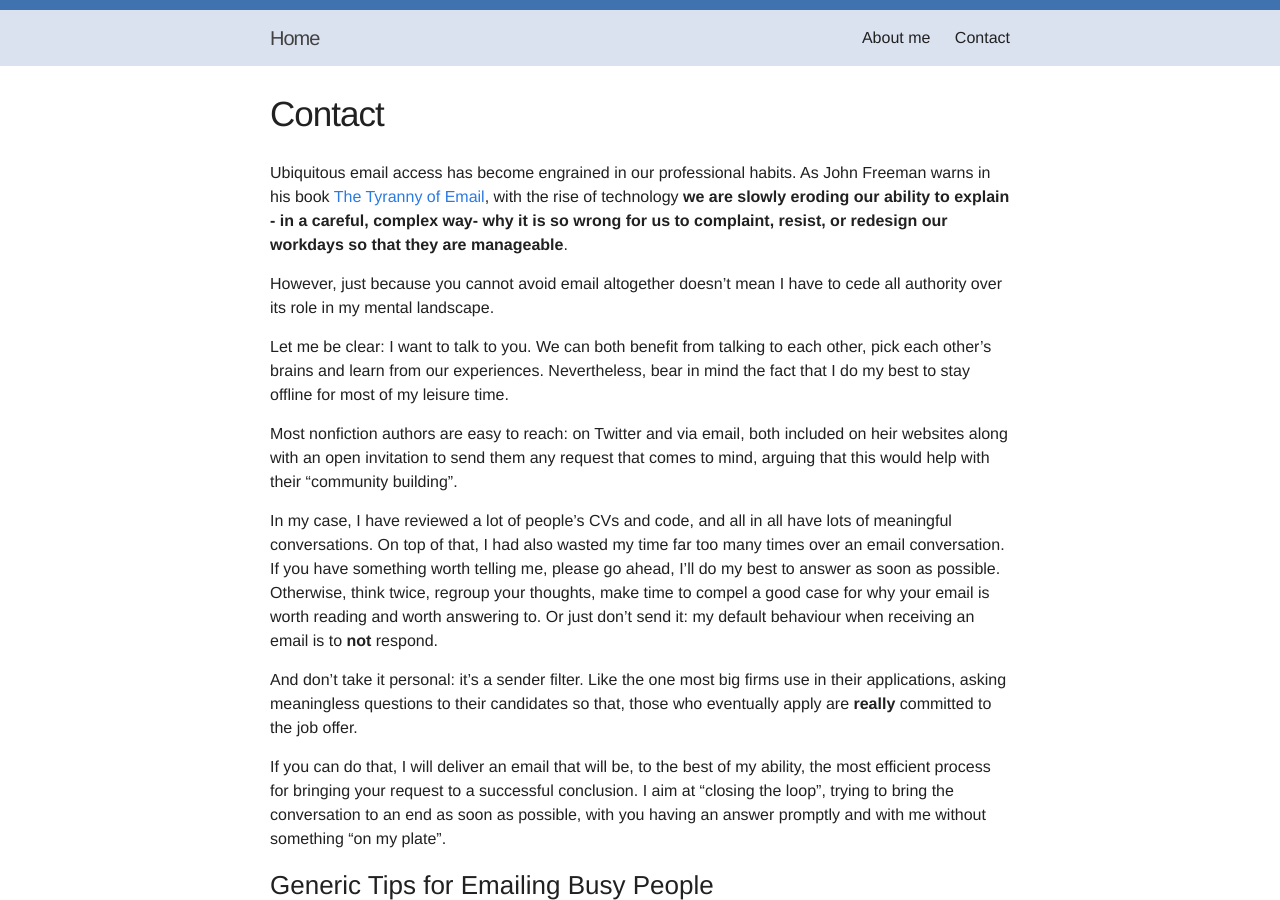
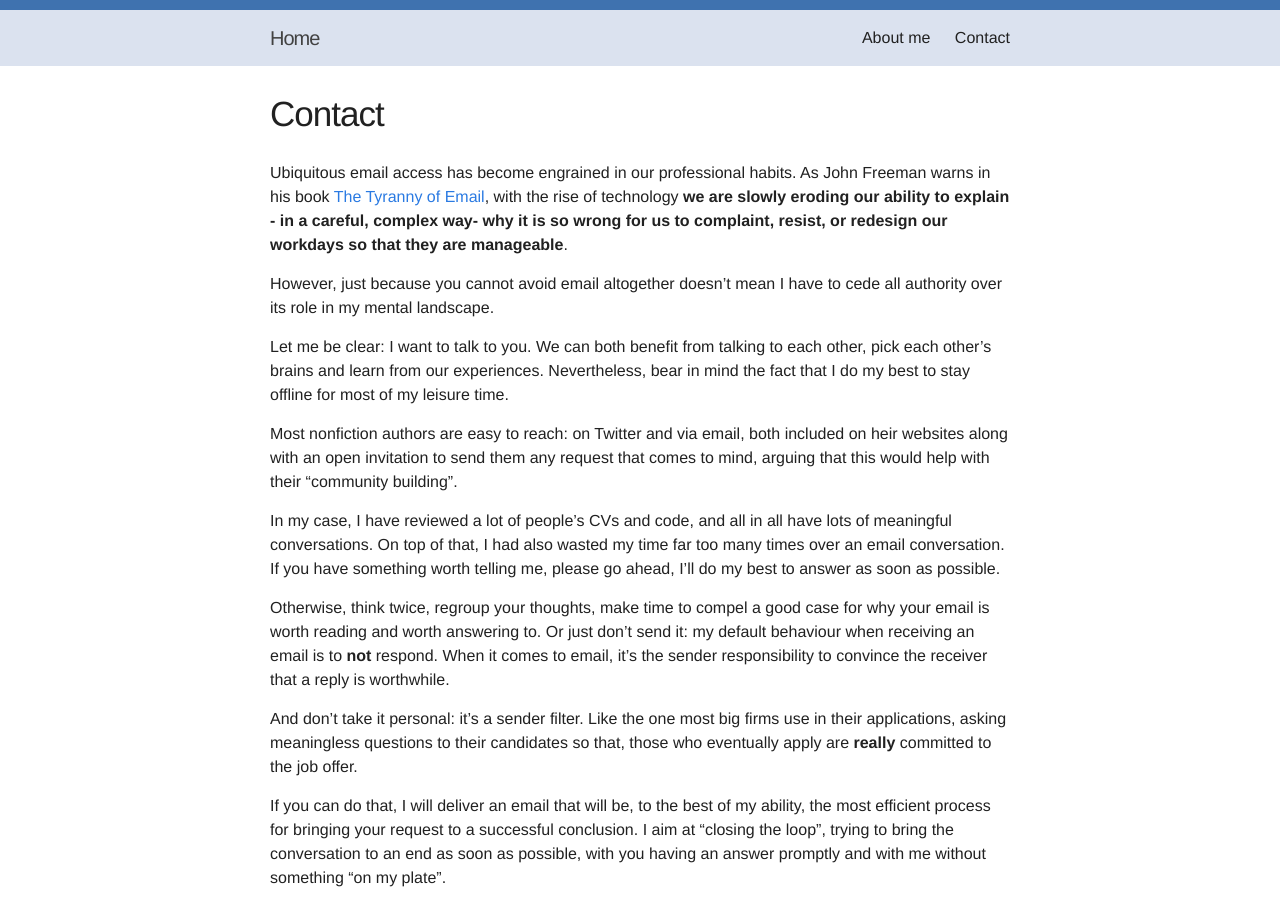
Before and after one commit to ohduran/ohduran.github.io, a Jekyll site: the page built from contact.md, in a window 1280 px wide and 900 px high. Built offline with Jekyll 4.4.1, drawn with Linux system fonts in a browser that asks for light colours.

Commit message:
Changes in contact

```diff
--- a/contact.md
+++ b/contact.md
@@ -12,7 +12,9 @@ Let me be clear: I want to talk to you. We can both benefit from talking to each
 
 Most nonfiction authors are easy to reach: on Twitter and via email, both included on heir websites along with an open invitation to send them any request that comes to mind, arguing that this would help with their "community building".
 
-In my case, I have reviewed a lot of people's CVs and code, and all in all have lots of meaningful conversations. On top of that, I had also wasted my time far too many times over an email conversation. If you have something worth telling me, please go ahead, I'll do my best to answer as soon as possible. Otherwise, think twice, regroup your thoughts, make time to compel a good case for why your email is worth reading and worth answering to. Or just don't send it: my default behaviour when receiving an email is to __not__ respond.
+In my case, I have reviewed a lot of people's CVs and code, and all in all have lots of meaningful conversations. On top of that, I had also wasted my time far too many times over an email conversation. If you have something worth telling me, please go ahead, I'll do my best to answer as soon as possible.
+
+Otherwise, think twice, regroup your thoughts, make time to compel a good case for why your email is worth reading and worth answering to. Or just don't send it: my default behaviour when receiving an email is to __not__ respond. When it comes to email, it's the sender responsibility to convince the receiver that  a reply is worthwhile.
 
 And don't take it personal: it's a sender filter. Like the one most big firms use in their applications, asking meaningless questions to their candidates so that, those who eventually apply are **really** committed to the job offer.
 
```
